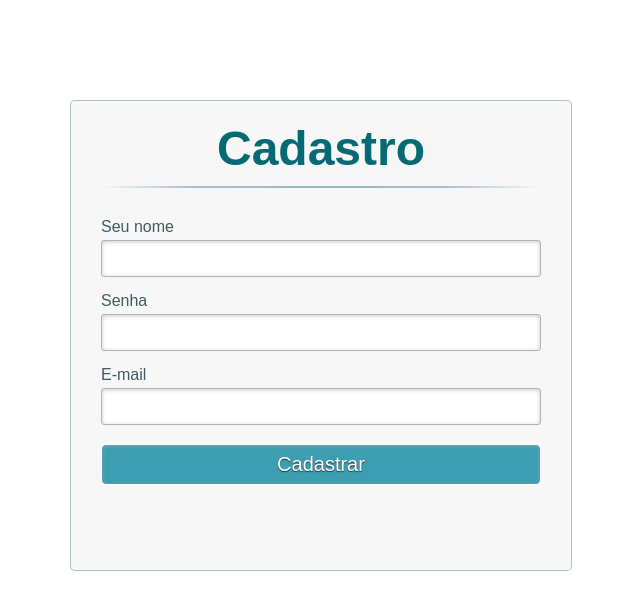
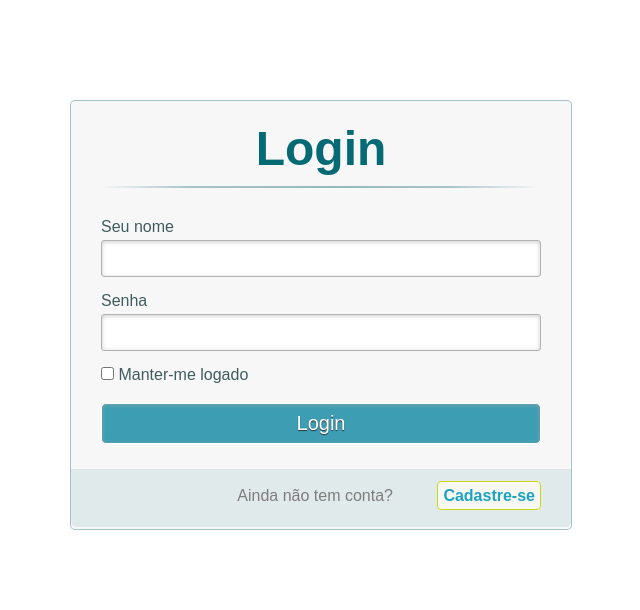
Before and after one commit to Rudio1/Projeto2-SistemasWeb, a Flask app: page / in a window 1280 px wide. Shown: the top 610 px of the page, without its empty margins (320-960 px from the left). Run offline with Flask 2, Linux system fonts and the light colour scheme; data that the repository does not hold is empty.

Commit message:
Adicionando iteração entre a tela Login e Cadastro

```diff
--- a/app.py
+++ b/app.py
@@ -1,12 +1,17 @@
-from flask import Flask, render_template
-import requests
+from flask import Flask, render_template, request
 
 app = Flask(__name__)
 
-@app.route('/')
+@app.route('/', methods=['POST', 'GET'])
 def initial():
-    response = requests.get('https://www.melivecode.com/api/users')
+    if request.method == 'POST':
+        pass
+    elif request.method == 'GET':
+        pass
 
-    usuarios = response.json()
+    return render_template('Login.html')
 
-    return render_template('Cadastro.html', usuarios=usuarios)
+@app.route('/cadastro', methods=['POST', 'GET'])
+def cadastro():
+    print("oi")
+    return render_template('Cadastro.html')
--- a/templates/Cadastro.html
+++ b/templates/Cadastro.html
@@ -1,41 +1,46 @@
 <!DOCTYPE html>
+
 <head>
   <meta charset="UTF-8" />
-  <title>Formulário de Login e Registro com HTML5 e CSS3</title>
+  <title>Cadastro</title>
   <meta name="viewport" content="width=device-width, initial-scale=1.0">
   <link rel="stylesheet" type="text/css" href="static/Style.css" />
 </head>
+
 <body>
-  <div class="container" >
-    <a class="links" id="paracadastro"></a>
-    <a class="links" id="paralogin"></a>
-
+  <div class="container">
     <div class="content">
-      <!--FORMULÁRIO DE LOGIN-->
+      <!--FORMULÁRIO DE CADASTRO-->
       <div id="login">
         <form method="post" action="">
           <h1>Cadastro</h1>
           <p>
-            <label for="nome_login">Seu nome</label>
-            <input id="nome_login" name="nome_login" required="required" type="text"/>
+            <label for="nome_cadastro">Seu nome</label>
+            <input id="nome_cadastro" name="nome_cadastro" required="required" type="text" />
           </p>
 
           <p>
-            <label for="email_login">Senha</label>
-            <input id="email_login" name="email_login" required="required" type="password"  />
-          </p>
-          <p>
-            <label for="email_login">E-mail</label>
-            <input id="email_login" name="email_login" required="required" type="password"  />
+            <label for="senha_cadastro">Senha</label>
+            <input id="senha_cadastro" name="senha_cadastro" required="required" type="password" />
           </p>
 
           <p>
-            <input type="submit" value="Cadastrar" />
+            <label for="senhaconfirm_cadastro">Confirme sua senha</label>
+            <input id="senhaconfirm_cadastro" name="senhaconfirm_cadastro" required="required" type="password" />
           </p>
+
+          <p>
+            <input type="submit" name="submit_button" value="Cadastrar" />
           </p>
+
         </form>
+        <p class="link">
+          Já tem uma conta?
+          <a href="/" name="submit_button">Logar</a>
+        </p>
       </div>
     </div>
   </div>
 </body>
+
 </html>
--- a/templates/Login.html
+++ b/templates/Login.html
@@ -1,12 +1,14 @@
 <!DOCTYPE html>
+
 <head>
   <meta charset="UTF-8" />
   <title>Formulário de Login e Registro com HTML5 e CSS3</title>
   <meta name="viewport" content="width=device-width, initial-scale=1.0">
   <link rel="stylesheet" type="text/css" href="static/Style.css" />
 </head>
+
 <body>
-  <div class="container" >
+  <div class="container">
     <div class="content">
       <!--FORMULÁRIO DE LOGIN-->
       <div id="login">
@@ -14,12 +16,12 @@
           <h1>Login</h1>
           <p>
             <label for="nome_login">Seu nome</label>
-            <input id="nome_login" name="nome_login" required="required" type="text"/>
+            <input id="nome_login" name="nome_login" required="required" type="text" />
           </p>
 
           <p>
-            <label for="email_login">Senha</label>
-            <input id="email_login" name="email_login" required="required" type="password"  />
+            <label for="senha_login">Senha</label>
+            <input id="senha_login" name="senha_login" required="required" type="password" />
           </p>
 
           <p>
@@ -28,16 +30,18 @@
           </p>
 
           <p>
-            <input type="submit" value="Logar" />
+            <input type="submit" name="submit_button" value="Login" />
           </p>
 
-          <p class="link">
-            Ainda não tem conta?
-            <a href="Cadastro.html">Cadastre-se</a>
-          </p>
         </form>
+        <p class="link">
+          Ainda não tem conta?
+          <a type="submit" href="cadastro" name="submit_button">Cadastre-se</a>
+          <!-- <input type="submit" name="redirect_button" value="Cadastro"/> -->
+        </p>
       </div>
     </div>
   </div>
 </body>
+
 </html>
```
